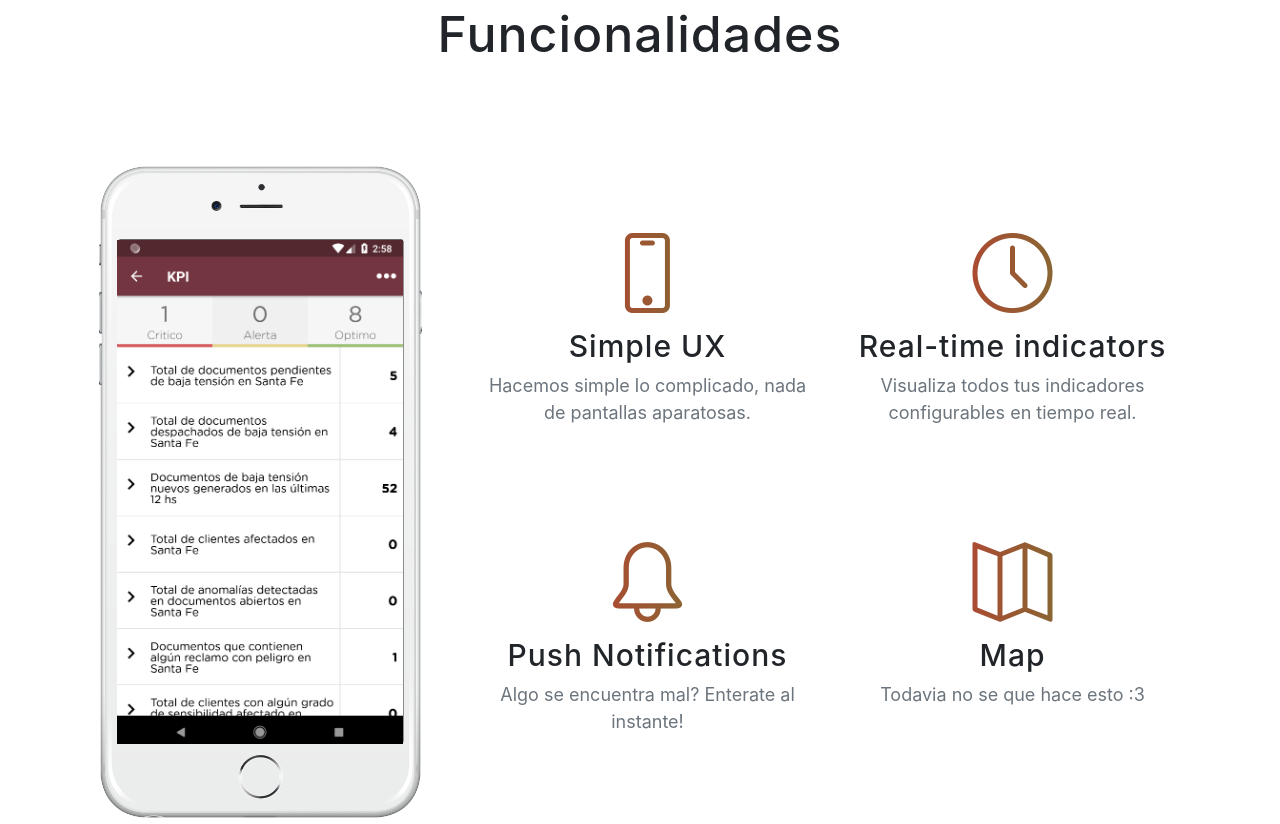
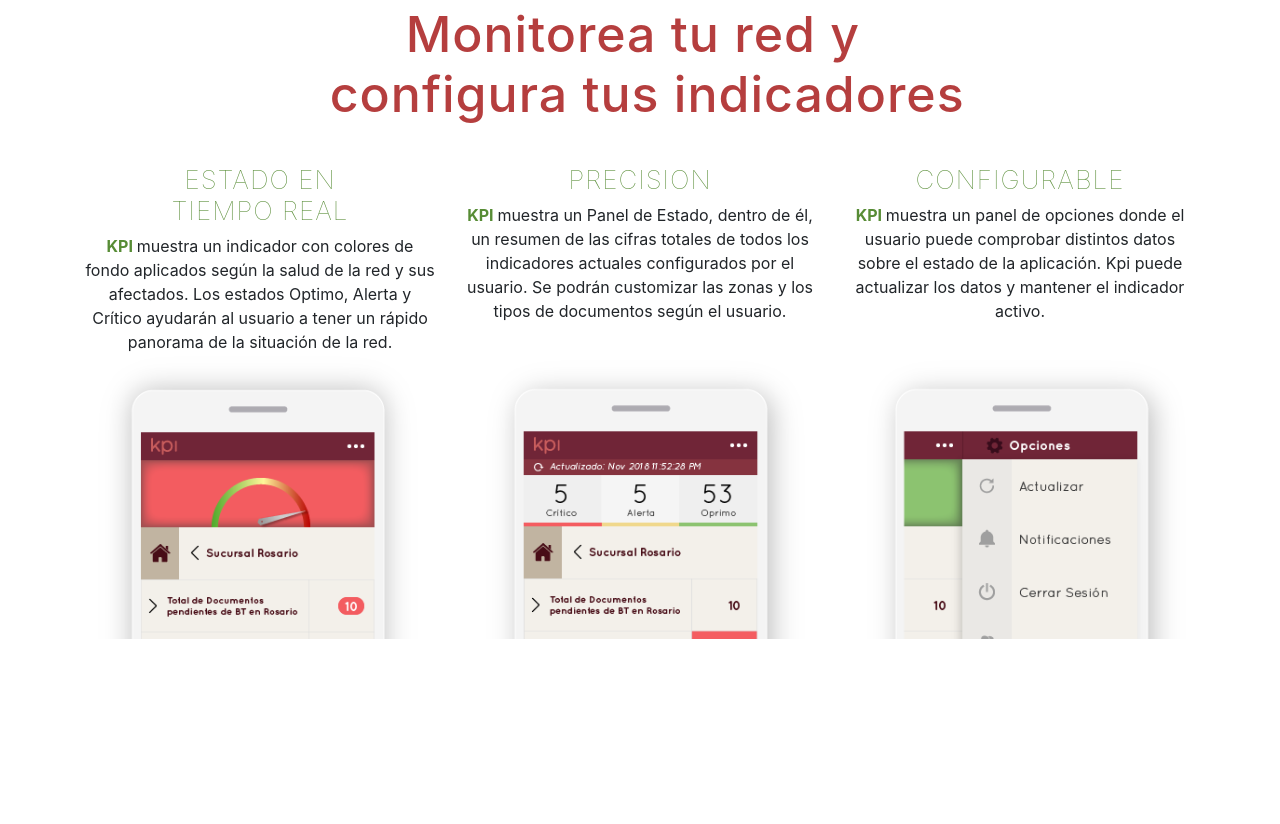
Before and after one commit to AlanSaracho/KPI-Landing-page, a website with bundled scripts: page index.html in a window 1280 px wide. Shown: the part 896-1720 px from the top of the page. Built offline with nearby package versions, Linux system fonts and the light colour scheme.

Commit message:
styles: features section

```diff
--- a/index.html
+++ b/index.html
@@ -64,7 +64,7 @@
       <div class="container h-100">
         <div class="row h-100">
           <div class="col-lg-6 my-auto" >
-            <img src="img/masthead.png" style="width: 100%"/>
+            <img src="img/masthead.png" class="img-fluid"/>
           </div>
           <div class="col-lg-6 my-auto">
             <div class="header-content mx-auto">
@@ -84,58 +84,30 @@
       <div class="container">
         <div class="section-heading text-center">
           <h2 class="lang" key="featuresTitle"></h2>
-        </div>
-        <div class="row">
-          <div class="col-lg-4 my-auto">
-            <div class="device-container">
-              <div class="device-mockup iphone6_plus portrait white">
-                <div class="device">
-                  <div class="screen">
-                    <!-- Demo image for screen mockup, you can put an image here, some HTML, an animation, video, or anything else! -->
-                    <img src="img/screenshot-main2.png" class="img-fluid" alt="">
-                  </div>
-                  <div class="button">
-                    <!-- You can hook the "home button" to some JavaScript events or just remove it -->
-                  </div>
-                </div>
-              </div>
+          <div class="row">
+            <div class="col-lg-4 featureDescription">
+              <h3 class="lang" key="indicatorsTitle"></h3>
+              <p><b>KPI </b><n class="lang" key="indicatorsDescription"></n></p>
+            </div>
+            <div class="col-lg-4 featureDescription">
+              <h3 class="lang" key="precisionTitle"></h3>
+              <p><b>KPI </b><n class="lang" key="precisionDescription"></n></p>
+            </div>
+            <div class="col-lg-4 featureDescription">
+              <h3 class="lang" key="configurableTitle"></h3>
+              <p><b>KPI </b><n class="lang" key="configurableDescription"></n></p>
             </div>
           </div>
-          <div class="col-lg-8 my-auto">
-            <div class="container-fluid">
-              <div class="row">
-                <div class="col-lg-6">
-                  <div class="feature-item">
-                    <i class="icon-screen-smartphone text-primary"></i>
-                    <h3>Simple UX</h3>
-                    <p class="text-muted lang" key="simpleUiDescription"></p>
-                  </div>
-                </div>
-                <div class="col-lg-6">
-                  <div class="feature-item">
-                    <i class="icon-clock text-primary"></i>
-                    <h3>Real-time indicators</h3>
-                    <p class="text-muted lang" key="indicatorsDescription"></p>
-                  </div>
-                </div>
+          <div class="row">
+              <div class="col-lg-4">
+                <img src="img/features1.png" class="img-fluid" alt=""/>
               </div>
-              <div class="row">
-                <div class="col-lg-6">
-                  <div class="feature-item">
-                    <i class="icon-bell text-primary"></i>
-                    <h3>Push Notifications</h3>
-                    <p class="text-muted lang" key="notificationsDescription"></p>
-                  </div>
-                </div>
-                <div class="col-lg-6">
-                  <div class="feature-item">
-                    <i class="icon-map text-primary"></i>
-                    <h3>Map</h3>
-                    <p class="text-muted lang" key="mapDescription"></p>
-                  </div>
-                </div>
+              <div class="col-lg-4">
+                <img src="img/features2.png" class="img-fluid" alt=""/>
               </div>
-            </div>
+              <div class="col-lg-4">
+                <img src="img/features3.png" class="img-fluid" alt=""/>
+              </div>
           </div>
         </div>
       </div>
--- a/js/new-age.js
+++ b/js/new-age.js
@@ -28,16 +28,36 @@
       en: 'Offers a strategic vision of the network, current status and how was developed, based on the evaluation of key indicators'
     },
     featuresTitle: {
-      es: 'Funcionalidades',
+      es: 'Monitorea tu red y \n configura tus indicadores',
       en: 'Features'
     },
     simpleUiDescription: {
       es: 'Hacemos simple lo complicado, nada de pantallas aparatosas.',
       en: 'We are simple, no bulky screens.'
     },
+    indicatorsTitle: {
+      es: 'Estado en\ntiempo real',
+      en: 'Real-time status'
+    },
     indicatorsDescription: {
-      es: 'Visualiza todos tus indicadores configurables en tiempo real.',
+      es: 'muestra un indicador con colores de fondo aplicados según la salud de la red y sus afectados. Los estados Optimo, Alerta y Crítico ayudarán al usuario a tener un rápido panorama de la situación de la red.',
       en: 'View all your configurable indicators in real time'
+    },
+    precisionTitle: {
+      es: 'PRECISION',
+      en: 'Precision'
+    },
+    precisionDescription: {
+      es: 'muestra un Panel de Estado, dentro de él, un resumen de las cifras totales de todos los indicadores actuales configurados por el usuario. Se podrán customizar las zonas y los tipos de documentos según el usuario.',
+      en: 'displays a state panel, inside it, a summary of the total figures of all the current indicators configured by the user. You can customize the zones and types of documents according to the user.'
+    },
+    configurableTitle: {
+      es: 'CONFIGURABLE',
+      en: 'Configurable'
+    },
+    configurableDescription: {
+      es: 'muestra un panel de opciones donde el usuario puede comprobar distintos datos sobre el estado de la aplicación. Kpi puede actualizar los datos y mantener el indicador activo.',
+      en: 'shows a panel of options where the user can check different data about the status of the application. Kpi can update the data and keep the indicator active.'
     },
     notificationsDescription: {
       es: 'Algo se encuentra mal? Enterate al instante!',
--- a/scss/_features.scss
+++ b/scss/_features.scss
@@ -1,9 +1,28 @@
 // Styling for the features section
 section.features {
+    .featureDescription {
+        align-items: center;
+        text-align: center;
+        h3 {
+            margin-top: 32px;
+            font-weight: 10;
+            font-size: 26px;
+            text-transform: uppercase;
+            color: $theme-secondary;
+            white-space: pre-wrap;
+        }
+        p {
+            font-size: 16px;
+            b {
+                color: $theme-secondary;
+            }
+        }
+    }
     .section-heading {
-        margin-bottom: 100px;
         h2 {
             margin-top: 0;
+            color: $theme-primary;
+            white-space: pre-wrap;
         }
         p {
             margin-bottom: 0;
--- a/scss/_masthead.scss
+++ b/scss/_masthead.scss
@@ -6,6 +6,7 @@ header.masthead {
     padding-bottom: 100px;
     color: white;
     background: url('../img/bk_index.png') $theme-primary;
+    background-size: cover;
     .header-content {
         max-width: 500px;
         margin-bottom: 100px;
--- a/scss/_variables.scss
+++ b/scss/_variables.scss
@@ -1,8 +1,7 @@
 // Variables
 
 // Gray and Brand Colors for use across theme
-
-$theme-primary:    #733640;
+$theme-primary:    #b53e3e;
 $theme-secondary:  #578c35;;
 $theme-tertiary:   #dc2430;
 
```
Also changed, not shown: css/new-age.css, css/new-age.min.css, img/features1.png (added), img/features2.png (added), img/features3.png (added), js/new-age.min.js.
